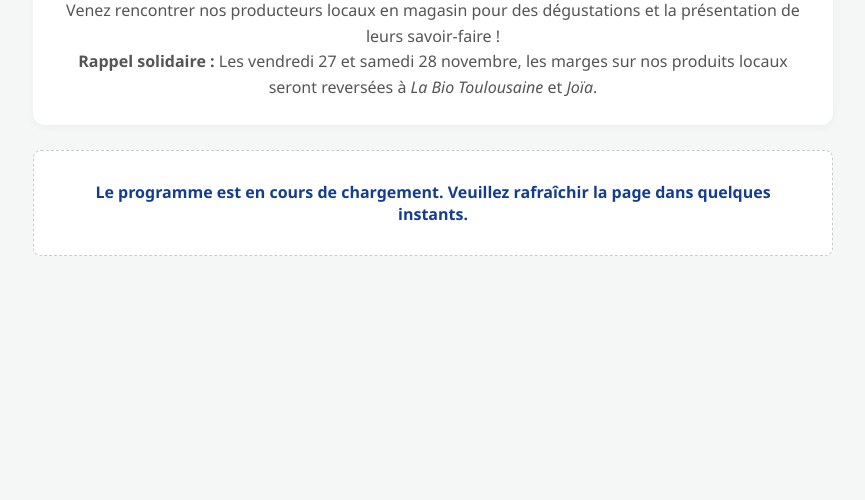
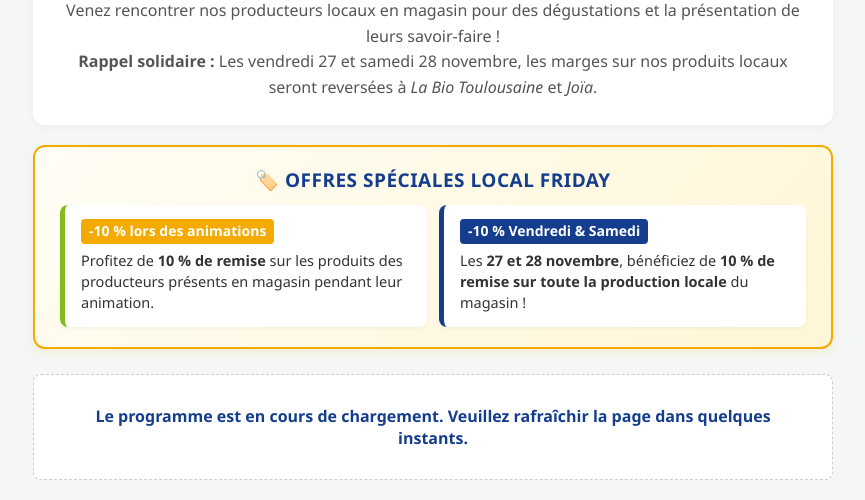
Before and after one commit to C4m1LL3570V/local_friday, a plain HTML site: page index.html in a window 1280 px wide. Shown: the part 862-1362 px from the top of the page, without its empty margins (207-1072 px from the left). Before the commit the page ends 1138 px from the top, so only its background shows below. Drawn offline with Linux system fonts and the light colour scheme; no server answers.

Commit message:
Update index.html

```diff
--- a/index.html
+++ b/index.html
@@ -15,13 +15,63 @@
     h1 { color: var(--bio-blue); margin: 0; font-size: 28px; text-transform: uppercase; }
     p.subtitle { color: var(--bio-green); font-size: 18px; margin-top: 5px; font-weight: bold; }
 
-    .intro { background: white; padding: 25px; border-radius: 12px; margin-bottom: 25px; line-height: 1.6; color: #555; text-align: center; box-shadow: 0 2px 8px rgba(0,0,0,0.04); }
+    .intro { background: white; padding: 25px; border-radius: 12px; margin-bottom: 20px; line-height: 1.6; color: #555; text-align: center; box-shadow: 0 2px 8px rgba(0,0,0,0.04); }
     .poster-img { width: 100%; max-width: 600px; height: auto; border-radius: 8px; margin-bottom: 20px; box-shadow: 0 4px 12px rgba(0,0,0,0.1); display: block; margin-left: auto; margin-right: auto; border: 1px solid #eee; }
 
+    /* Encart Promotions */
+    .promo-banner {
+      background: linear-gradient(135deg, #fffdf5 0%, #fff6d6 100%);
+      border: 2px solid var(--bio-yellow);
+      border-radius: 12px;
+      padding: 20px 25px;
+      margin-bottom: 25px;
+      box-shadow: 0 4px 12px rgba(244, 170, 0, 0.12);
+    }
+    .promo-banner h2 {
+      margin: 0 0 12px 0;
+      color: var(--bio-blue);
+      font-size: 19px;
+      text-align: center;
+      text-transform: uppercase;
+      letter-spacing: 0.5px;
+    }
+    .promo-grid {
+      display: grid;
+      grid-template-columns: 1fr;
+      gap: 12px;
+    }
+    @media (min-width: 600px) {
+      .promo-grid { grid-template-columns: 1fr 1fr; }
+    }
+    .promo-item {
+      background: white;
+      padding: 14px 16px;
+      border-radius: 8px;
+      border-left: 5px solid var(--bio-green);
+      font-size: 14.5px;
+      line-height: 1.45;
+      box-shadow: 0 2px 5px rgba(0,0,0,0.04);
+    }
+    .promo-item.weekend { border-left-color: var(--bio-blue); }
+    .promo-highlight {
+      display: inline-block;
+      background: var(--bio-yellow);
+      color: #fff;
+      font-weight: bold;
+      padding: 2px 8px;
+      border-radius: 4px;
+      font-size: 14px;
+      margin-bottom: 6px;
+    }
+    .promo-item.weekend .promo-highlight { background: var(--bio-blue); }
+
+    /* Cartes d'animations */
     .slot-card { background: white; border-left: 6px solid var(--bio-yellow); padding: 20px; margin-bottom: 15px; border-radius: 8px; box-shadow: 0 2px 8px rgba(0,0,0,0.05); transition: transform 0.2s; }
     .slot-card:hover { transform: translateY(-3px); box-shadow: 0 6px 15px rgba(0,0,0,0.1); border-left-color: var(--bio-blue); }
+    .slot-top { display: flex; flex-wrap: wrap; align-items: center; justify-content: space-between; gap: 8px; margin-bottom: 10px; }
     .slot-card h3 { margin: 0 0 10px 0; color: var(--bio-blue); font-size: 20px; }
-    .slot-date { display: inline-block; background: #eef3eb; color: var(--bio-green); padding: 5px 12px; border-radius: 20px; font-weight: bold; font-size: 14px; margin-bottom: 10px; }
+    .slot-date { display: inline-block; background: #eef3eb; color: var(--bio-green); padding: 5px 12px; border-radius: 20px; font-weight: bold; font-size: 14px; }
+    .promo-badge { display: inline-block; background: #fff3cd; color: #b47b00; border: 1px solid var(--bio-yellow); padding: 4px 10px; border-radius: 20px; font-weight: bold; font-size: 13px; }
     .slot-desc { color: #555; line-height: 1.5; margin: 0; }
 
     .loading { text-align: center; color: #888; font-style: italic; padding: 40px; font-size: 16px; }
@@ -42,6 +92,21 @@
 
       Venez rencontrer nos producteurs locaux en magasin pour des dégustations et la présentation de leurs savoir-faire ! <br>
       <strong>Rappel solidaire :</strong> Les vendredi 27 et samedi 28 novembre, les marges sur nos produits locaux seront reversées à <em>La Bio Toulousaine</em> et <em>Joïa</em>.
+    </div>
+
+    <!-- Encart Remises Local Friday -->
+    <div class="promo-banner">
+      <h2>🏷️ Offres spéciales Local Friday</h2>
+      <div class="promo-grid">
+        <div class="promo-item">
+          <div class="promo-highlight">-10 % lors des animations</div><br>
+          Profitez de <strong>10 % de remise</strong> sur les produits des producteurs présents en magasin pendant leur animation.
+        </div>
+        <div class="promo-item weekend">
+          <div class="promo-highlight">-10 % Vendredi & Samedi</div><br>
+          Les <strong>27 et 28 novembre</strong>, bénéficiez de <strong>10 % de remise sur toute la production locale</strong> du magasin !
+        </div>
+      </div>
     </div>
 
     <div id="planning-container">
@@ -76,7 +141,10 @@
         const card = document.createElement('div');
         card.className = 'slot-card';
         card.innerHTML = `
-          <div class="slot-date">📅 ${slot.date} | ${slot.creneau}</div>
+          <div class="slot-top">
+            <div class="slot-date">📅 ${slot.date} | ${slot.creneau}</div>
+            <div class="promo-badge">🏷️ -10 % pendant l'animation</div>
+          </div>
           <h3>${slot.producteur}</h3>
           <p class="slot-desc">✨ <strong>Animation :</strong> ${slot.animation}</p>
         `;
```
